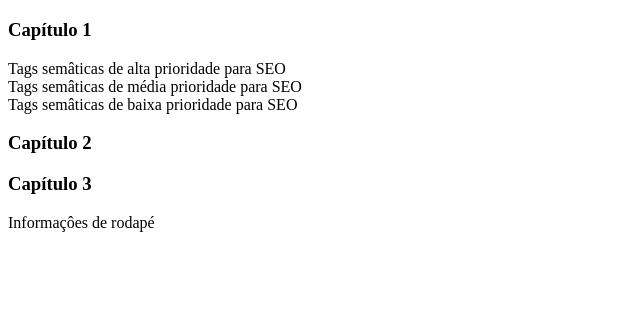
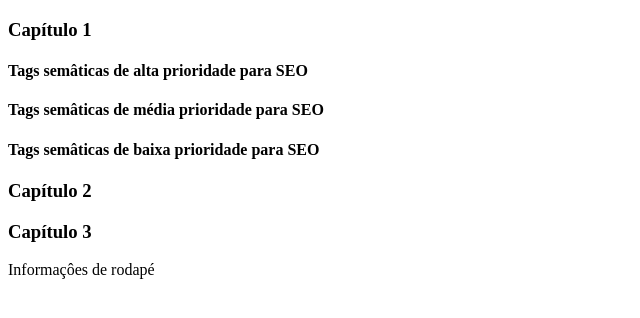
Before and after one commit to lucasferrre/primeira_aula_html, a plain HTML site: page index.html in a window 1280 px wide. Shown: the part 108-426 px from the top of the page, without its empty margins (0-640 px from the left). Drawn offline with Linux system fonts and the light colour scheme.

Commit message:
primeira aula html

```diff
--- a/index.html
+++ b/index.html
@@ -1,6 +1,5 @@
 <!--ctrl + shift + enter : pula para linha de cima-->
 <!--ctrl + enter : pula para linha de baixo-->
-<!DOCTYPE html>
 <!DOCTYPE html>
 <html lang="pt-br">
 
@@ -20,9 +19,9 @@
     <main>
         <section>
             <h3>Capítulo 1</h3>
-            <article>Tags semâticas de alta prioridade para SEO</article>
-            <article>Tags semâticas de média prioridade para SEO</article>
-            <article>Tags semâticas de baixa prioridade para SEO</article>
+            <article><h4>Tags semâticas de alta prioridade para SEO</h4></article>
+            <article><h4>Tags semâticas de média prioridade para SEO</h4></article>
+            <article><h4>Tags semâticas de baixa prioridade para SEO</h4></article>
         </section>
         <section>
             <h3>Capítulo 2</h3>
```
